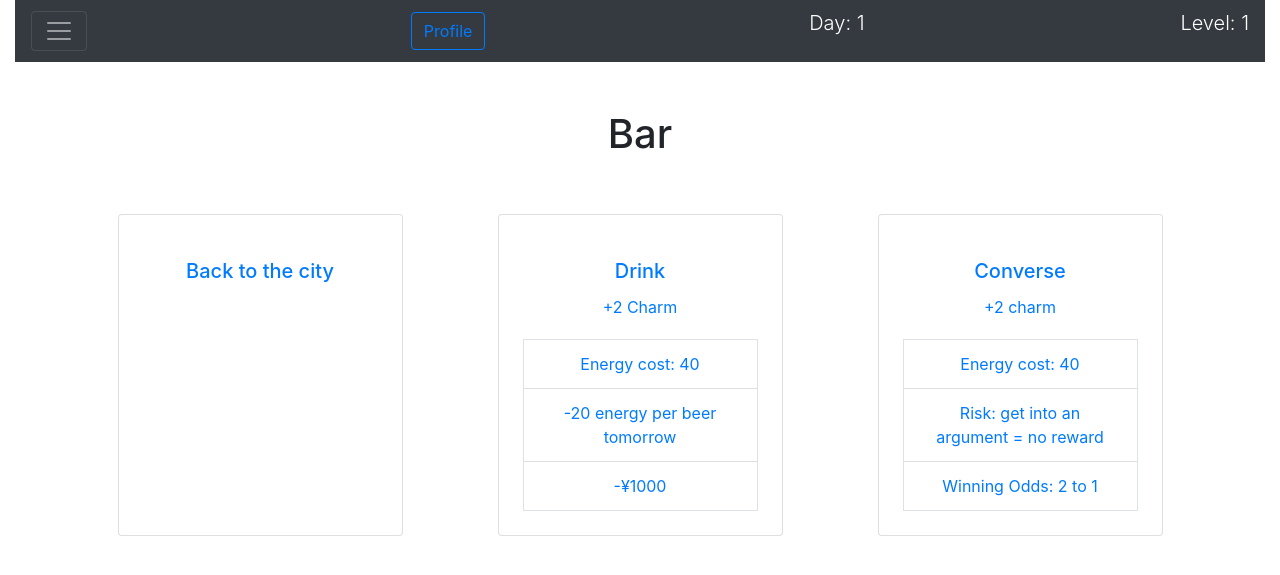
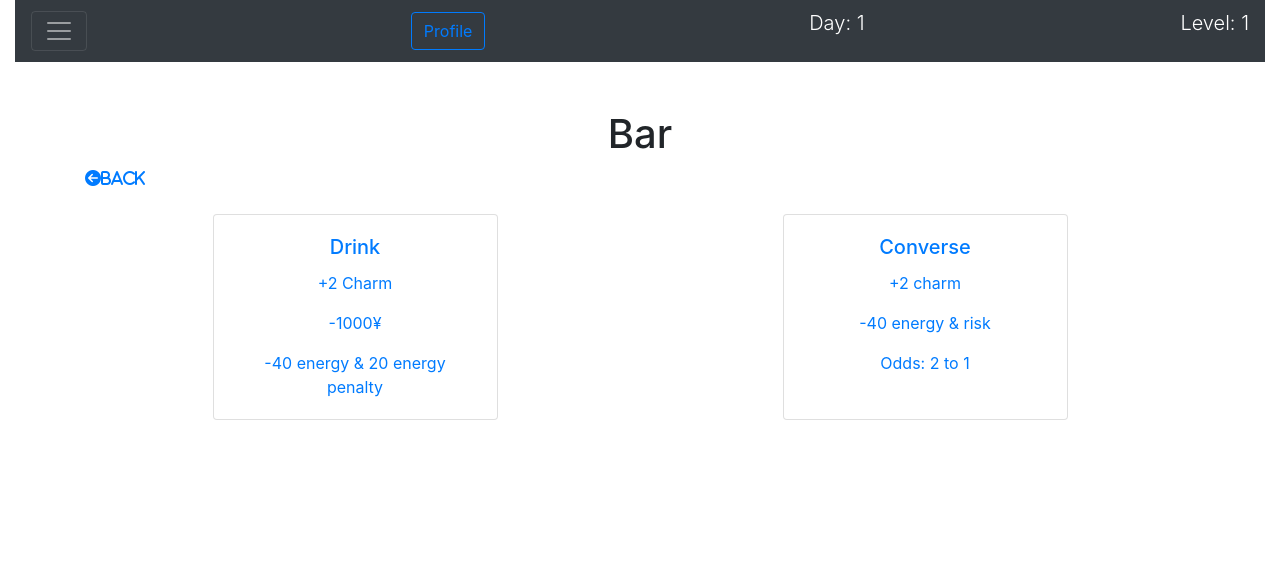
Before and after one commit to AndreasChristensen89/salary_struggle, a Django app: page /grind/bar/ in a window 1280 px wide. Shown: the top 575 px of the page. Run offline with Django 3.2, Linux system fonts and the light colour scheme; a user stored in the database is signed in; tables that the repository leaves empty hold one stand-in row (values such as "Sample post"); some libraries are stand-ins or nearby versions.

Commit message:
Correct url errors in grind

```diff
--- a/grind/templates/grind/bar.html
+++ b/grind/templates/grind/bar.html
@@ -10,40 +10,33 @@
         </div>
     </div>
 
+    <div class="row">
+        <a class="col-3 position-absolute" href="{% url 'grind:city' %}">
+            <i class="fa-solid fa-circle-arrow-left">Back</i>
+        </a>
+    </div>
+
     <div class="row py-5">
 
-        <a class="col-9 col-sm-6 col-md-4 col-lg-3 card mx-auto p-4 text-center" href="{% url 'grind:city' %}"
-            style="width: 18rem;">
-            <div class="card-body rounded-top admin-confirmed">
-                <h5 class="card-title">Back to the city</h5>
-            </div>
-        </a>
-
-        <div class="col-9 col-sm-6 col-md-4 col-lg-3 card mx-auto p-4 text-center" style="width: 18rem;">
+        <div class="col-9 col-sm-6 col-md-4 col-lg-3 card mx-auto text-center">
             <a href="{% url 'grind:bar-drink' %}">
-                <div class="card-body rounded-top admin-confirmed">
+                <div class="card-body rounded-top">
                     <h5 class="card-title">Drink</h5>
                     <p class="card-text round">+2 Charm</p>
+                    <p class="card-text round">-1000¥</p>
+                    <p class="card-text round">-40 energy & 20 energy penalty</p>
                 </div>
-                <ul class="list-group list-group-flush border">
-                    <li class="list-group-item">Energy cost: 40</li>
-                    <li class="list-group-item">-20 energy per beer tomorrow</li>
-                    <li class="list-group-item">-¥1000</li>
-                </ul>
             </a>
         </div>
 
-        <div class="col-9 col-sm-6 col-md-4 col-lg-3 card mx-auto p-4 text-center" style="width: 18rem;">
+        <div class="col-9 col-sm-6 col-md-4 col-lg-3 card mx-auto text-center">
             <a href="{% url 'grind:bar-converse' %}">
-                <div class="card-body rounded-top admin-confirmed">
+                <div class="card-body rounded-top">
                     <h5 class="card-title">Converse</h5>
                     <p class="card-text round">+2 charm</p>
+                    <p class="card-text round">-40 energy & risk</p>
+                    <p class="card-text round">Odds: 2 to 1</p>
                 </div>
-                <ul class="list-group list-group-flush border">
-                    <li class="list-group-item">Energy cost: 40</li>
-                    <li class="list-group-item">Risk: get into an argument = no reward</li>
-                    <li class="list-group-item">Winning Odds: 2 to 1</li>
-                </ul>
             </a>
         </div>
 
--- a/grind/templates/grind/call_center.html
+++ b/grind/templates/grind/call_center.html
@@ -31,7 +31,7 @@
         {% else %}
 
         <div class="col-9 col-sm-6 col-md-4 col-lg-3 card mx-auto text-center">
-            <a href="{% url 'grind:apply-job' %}">
+            <a href="{% url 'grind:work' %}">
                 <div class="card-body rounded-top admin-confirmed">
                     <h5 class="card-title">Work</h5>
                     <p class="card-text round">Pay: charm * ¥200</p>
--- a/grind/templates/grind/house.html
+++ b/grind/templates/grind/house.html
@@ -41,7 +41,7 @@
             <a href="{% url 'grind:update_charm_home' %}">
                 <div class="card-body rounded-top">
                     <h5 class="card-title">Work on Charm</h5>
-                    <p class="card-text round">+1 coding</p>
+                    <p class="card-text round">+1 charm</p>
                 </div>
             </a>
         </div>
```
